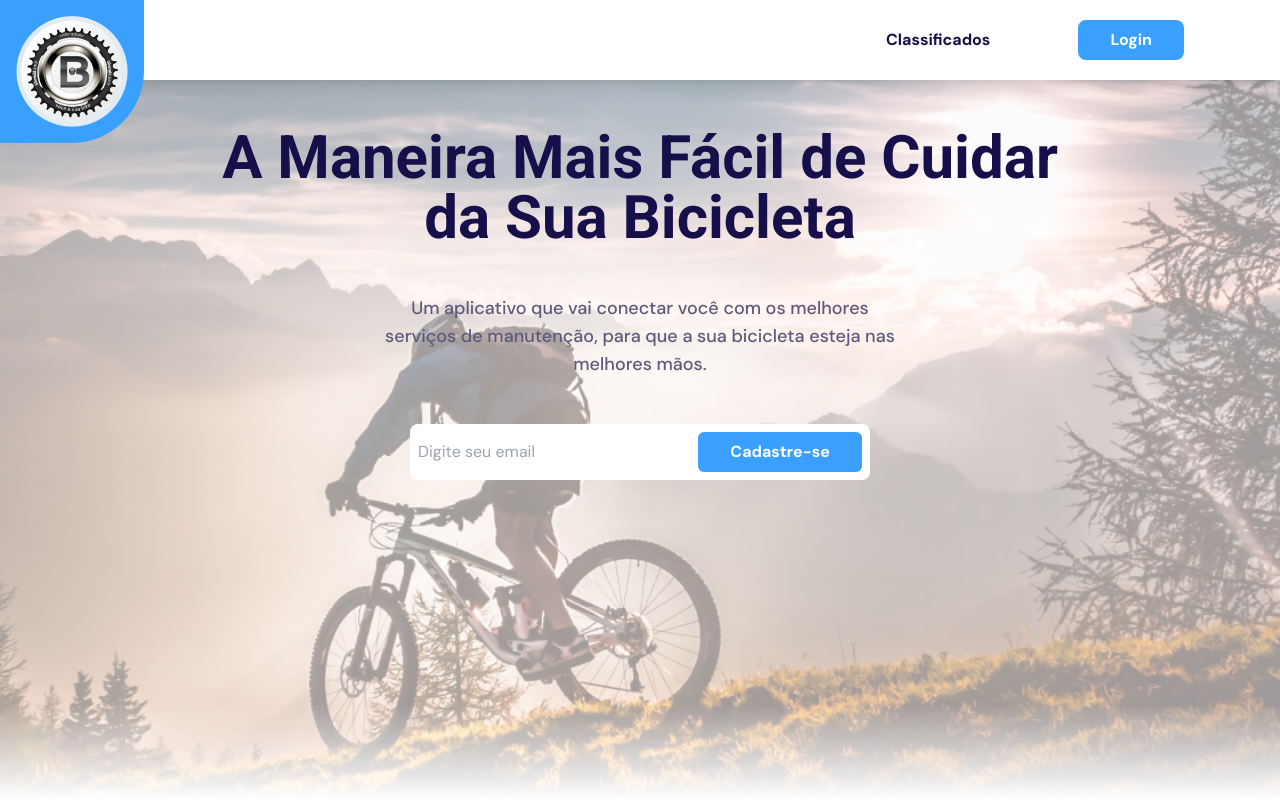
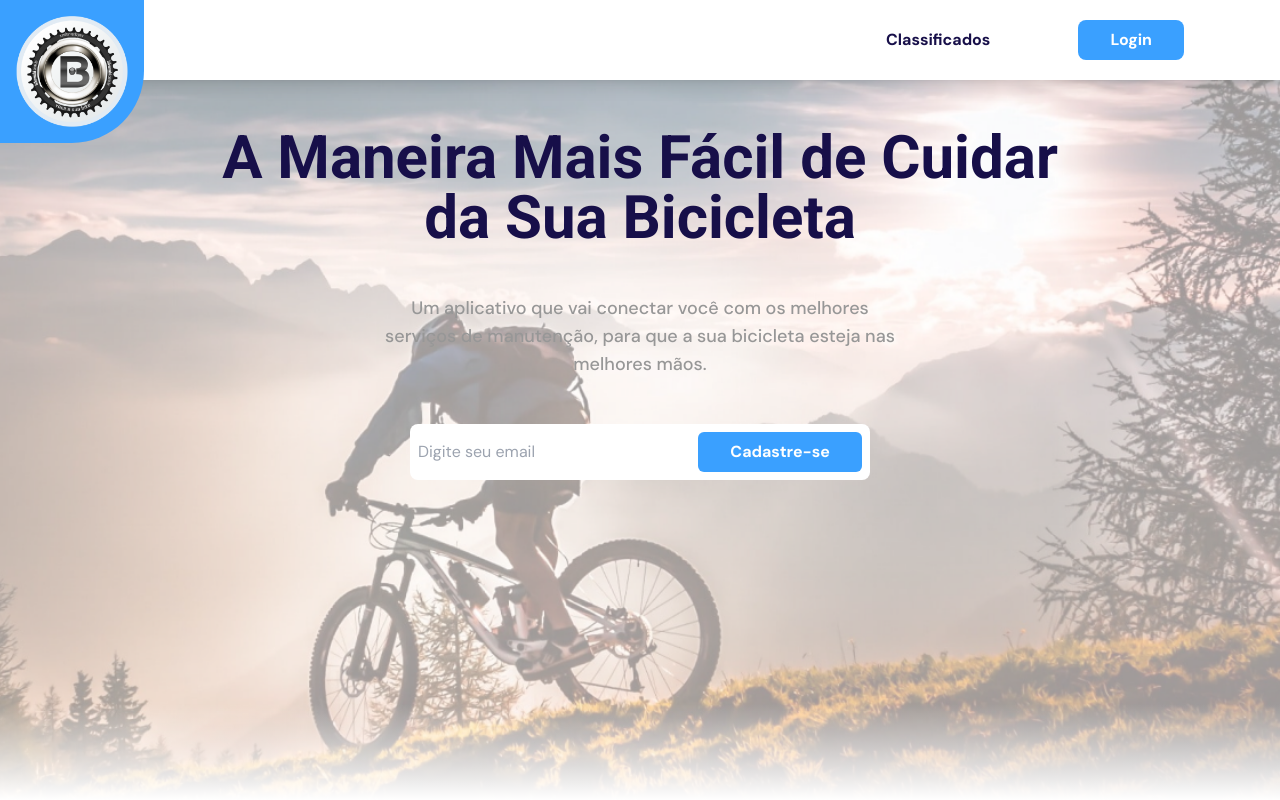
Before and after one commit to Bike-Mobi/Front-Next, a Next.js app: page / in a window 1280 px wide. Shown: the top 800 px of the page. Built offline with nearby package versions, Linux system fonts and the light colour scheme.

Commit message:
:goal_net: fix: adjust theme tailwind

```diff
--- a/tailwind.config.js
+++ b/tailwind.config.js
@@ -13,7 +13,7 @@ module.exports = {
       'azul': '#3AA0FF',
       'white': '#fff',
       'tomEscuro': '#170F49',
-      'cinza': '#5E597A',
+      'cinza': '#979797',
       'cinzaClaro': '#EFF0F6'
     },
     fontFamily: {
```
